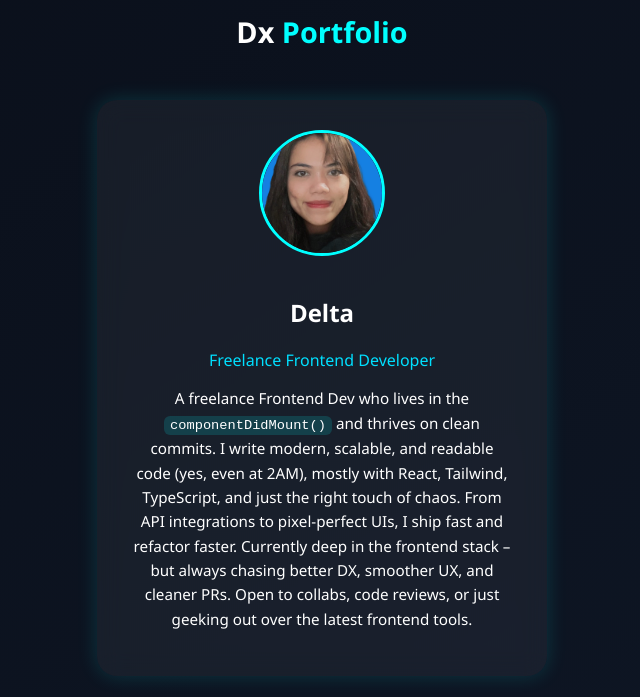
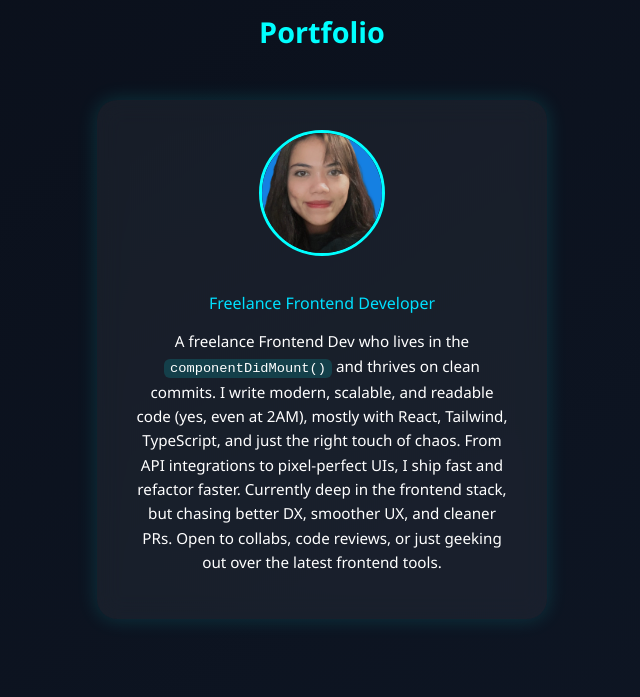
Before and after one commit to dxltax/dxatelier, a plain HTML site: page profile.html in a window 1280 px wide. Shown: the part 103-800 px from the top of the page, without its empty margins (318-958 px from the left). Drawn offline with Linux system fonts and the light colour scheme.

Commit message:
Update profile.html

```diff
--- a/profile.html
+++ b/profile.html
@@ -9,19 +9,18 @@
 <body>
   <div class="logo-container">
     <img src="IMG_6570.jpeg" alt="Dx Logo" class="logo" />
-    <h1 class="logotext">Dx <span>Portfolio</span></h1>
+    <h1 class="logotext"><span>Portfolio</span></h1>
   </div>
 
   <div class="profile-card">
     <img src="IMG_5118.jpeg" alt="Delta Photo" class="profile-photo" />
-    <h2>Delta</h2>
     <p class="profile-title">Freelance Frontend Developer</p>
     <p class="bio">
       A freelance Frontend Dev who lives in the <code>componentDidMount()</code> and thrives on clean commits.
       I write modern, scalable, and readable code (yes, even at 2AM), mostly with React, Tailwind, TypeScript,
       and just the right touch of chaos.
       From API integrations to pixel-perfect UIs, I ship fast and refactor faster.
-      Currently deep in the frontend stack – but always chasing better DX, smoother UX, and cleaner PRs.
+      Currently deep in the frontend stack, but chasing better DX, smoother UX, and cleaner PRs.
       Open to collabs, code reviews, or just geeking out over the latest frontend tools.
     </p>
   </div>
```
